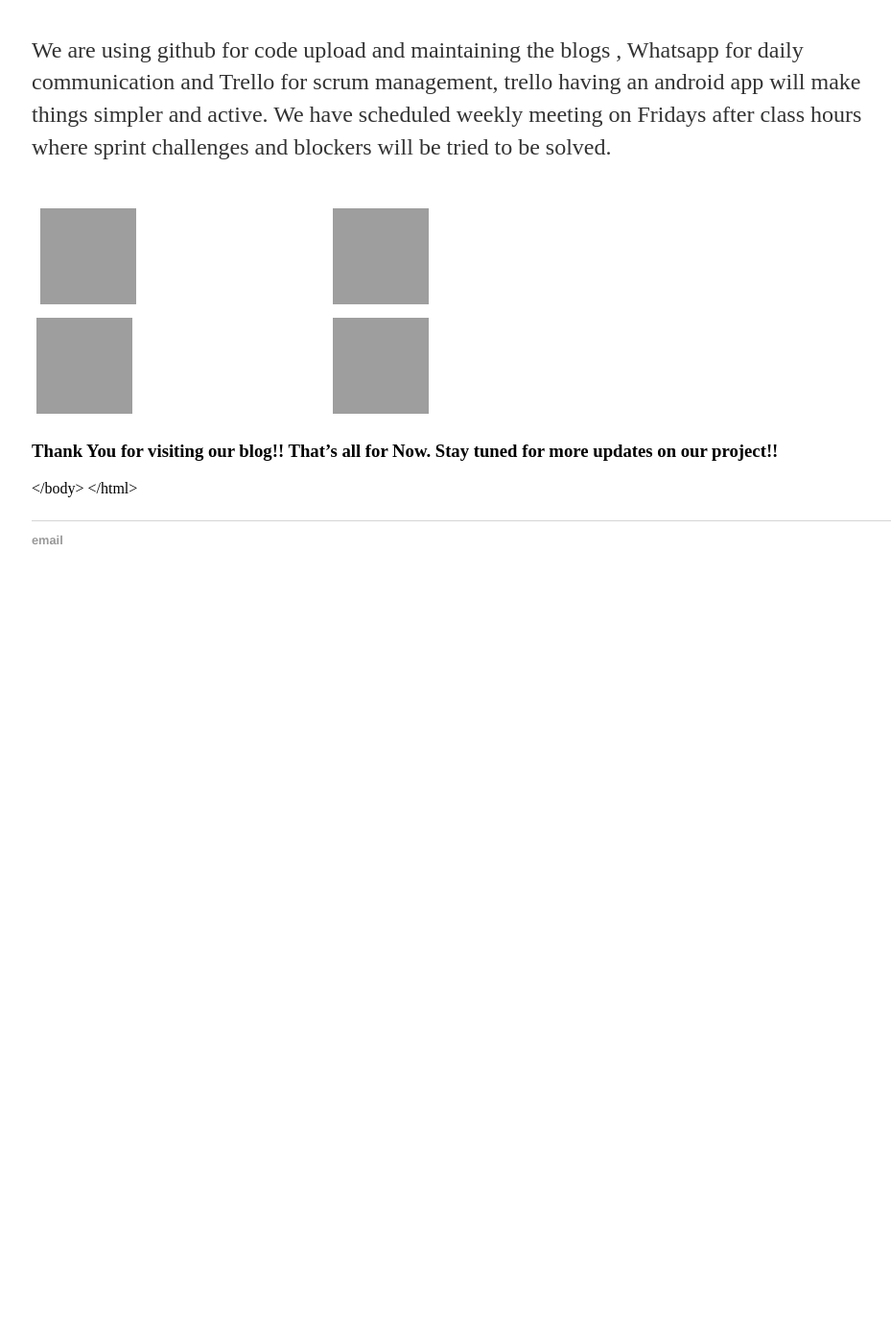
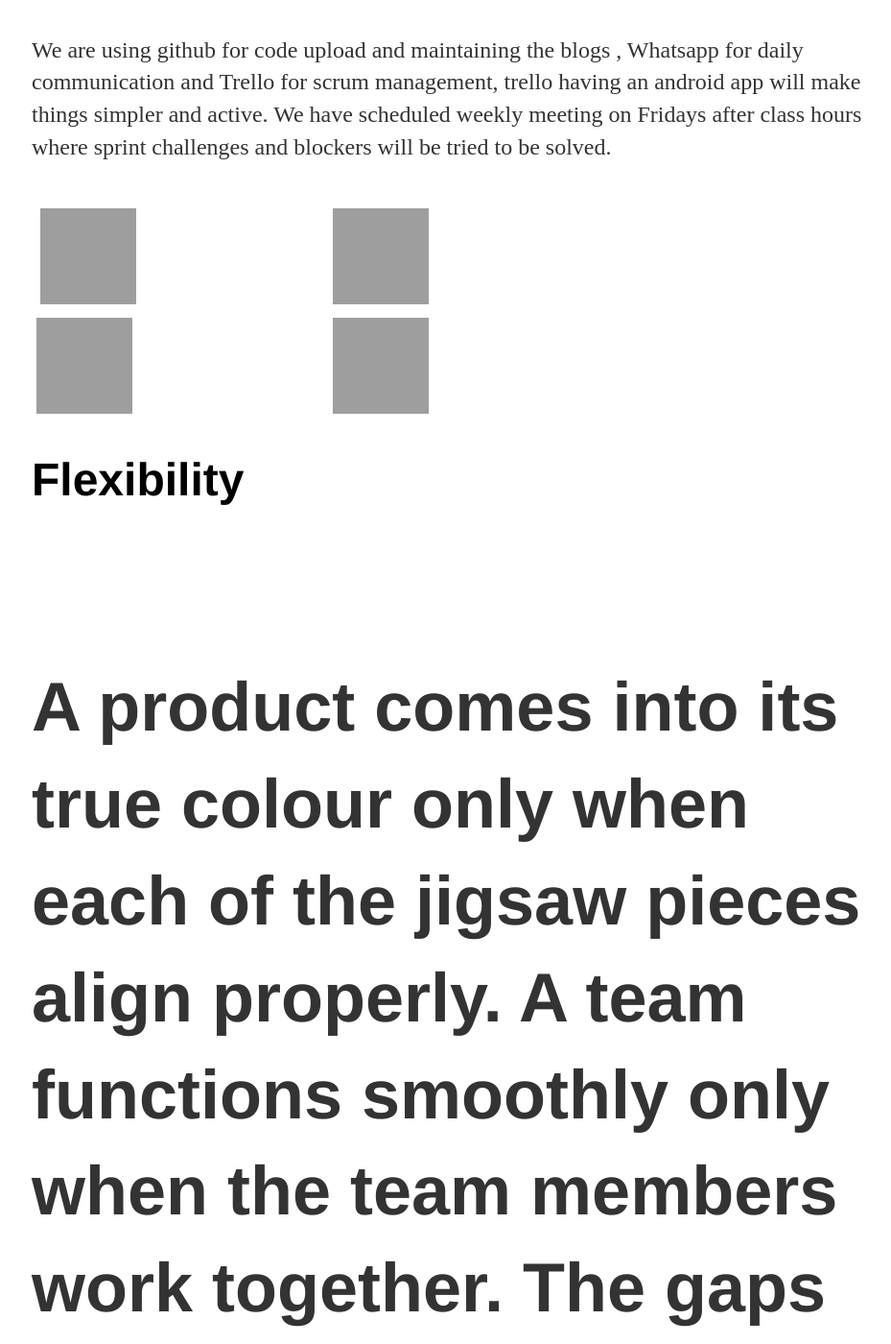
Before and after one commit to kartikprabhu20/YourEuro, a Jekyll site: the page built from docs/_posts/2019-04-15-TeamPresentation.md, in a window 1280 px wide and 1400 px high, scrolled down 4790 px, cut to the strip 0-1400 px from the top of the window. Shown: the whole strip at 96% size, without its empty margins (159-1088 px from the left). Built offline with Jekyll 4.4.1, drawn with Linux system fonts in a browser that asks for light colours; a file with an impossible date is left out; before the commit the page ends 5420 px from its top, so only the background shows below that; some of the changed text lies outside the part shown; grey boxes are pictures that could not be loaded.

Commit message:
Update 2019-04-15-TeamPresentation.md

```diff
--- a/docs/_posts/2019-04-15-TeamPresentation.md
+++ b/docs/_posts/2019-04-15-TeamPresentation.md
@@ -71,6 +71,8 @@
 <img src="https://github.com/DBSE-teaching/isee2019-ARTexceptionals/blob/master/docs/images/Team.jpeg?raw=true" width="100" height="100">
    </div>
    </div>
+ <h1>Flexibility<h1><br>
+  <p>A product comes into its true colour only when each of the jigsaw pieces align properly. A team functions smoothly only when the team members work together. The gaps in the skills of one person needs to be covered by some other. Keeping this in mind, we will have regular standup meets to identify these gaps, discuss the challenges and help each other in growing as individual. Even though we have assigned roles for ourselves, we are not sandboxing ourselves to its parameters. This mindset is necessary for the flexibility of the team and thereby working seemlessly.</P><br>
 
 <h3><strong>Thank You for visiting our blog!! That’s all for Now. Stay tuned for more updates on our project!!</strong></h3>
 </body>
```
